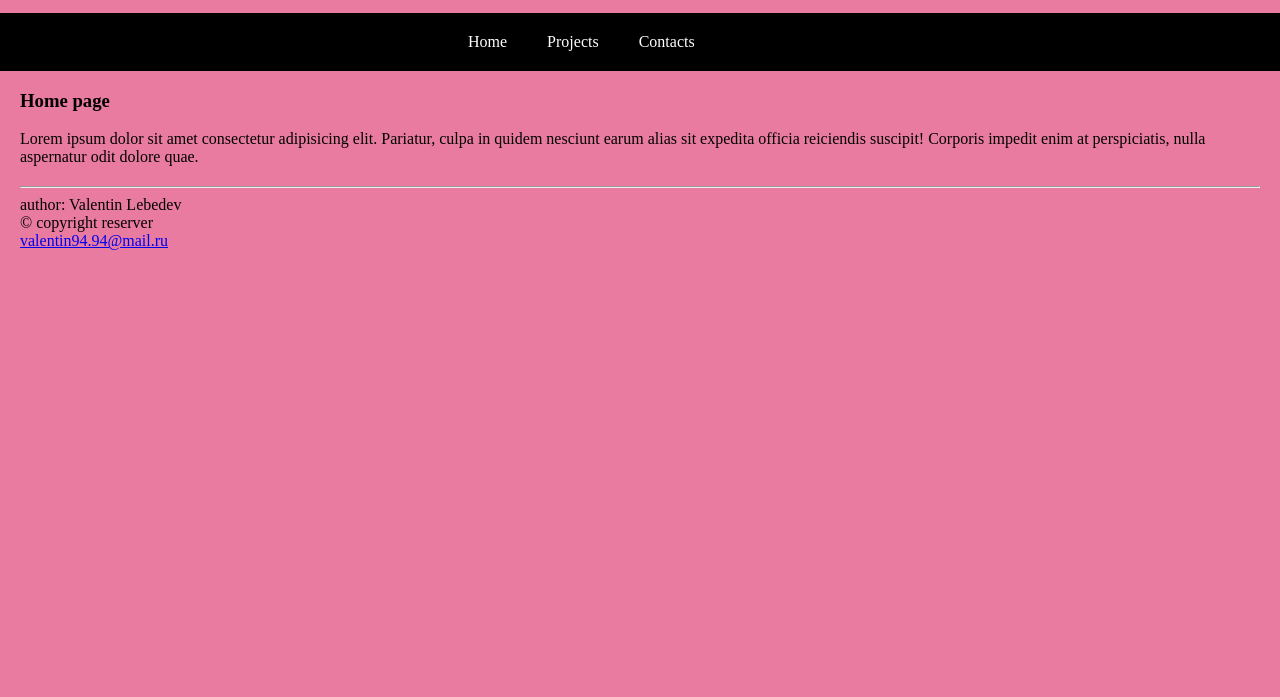
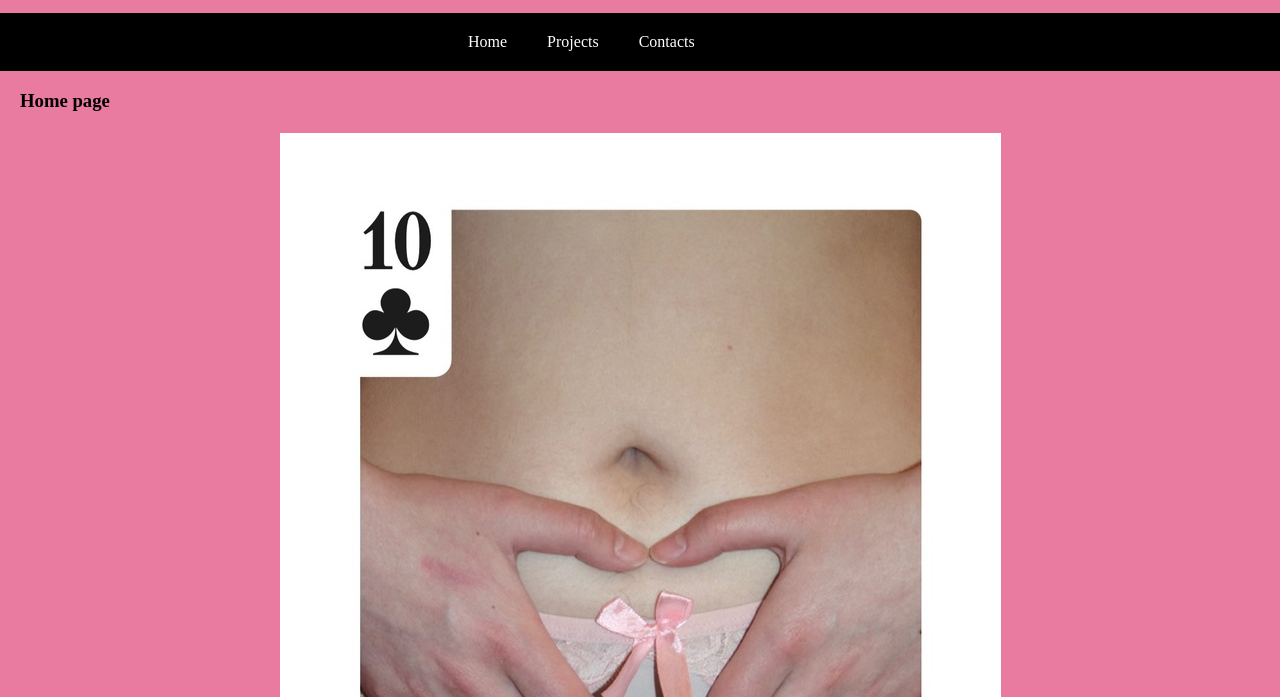
Before and after one commit to Nevilant/kris_rozhok, a plain HTML site: page index.html in a window 1280 px wide. Shown: the part 103-800 px from the top of the page. Drawn offline with Linux system fonts and the light colour scheme.

Commit message:
change text-align in footer and create changin pic

```diff
--- a/index.html
+++ b/index.html
@@ -23,9 +23,20 @@
     </nav>
 
     <main>
+
         <h3>Home page</h3>
         <script src="index.js"></script>
-        <p>Lorem ipsum dolor sit amet consectetur adipisicing elit. Pariatur, culpa in quidem nesciunt earum alias sit expedita officia reiciendis suscipit! Corporis impedit enim at perspiciatis, nulla aspernatur odit dolore quae.</p>
+        <table style="margin: 0 auto;">
+            <tr style="text-align: center;">
+             <td colspan="3"><img src="pic1.jpg" name="slide_show"></td>
+            </tr>
+            <tr>
+             <td style="text-align: right;"><a href="javascript:chgImg(-1)"></a></td>
+             <td style="text-align: center;"><a href="javascript:auto()"></a></td>
+             <td style="text-align: left;"><a href="javascript:chgImg(1)"></a></td>
+            </tr>
+           </table>
+
     </main>
 
     <footer>
--- a/index.js
+++ b/index.js
@@ -0,0 +1,37 @@
+
+all_images = new Array (
+    "pic1.jpg",
+    "pic2.jpg",
+    "pic3.jpg");
+
+var ImgNum = 0;
+var ImgLength = all_images.length - 1;
+var delay = 2500;
+var lock = false;
+var run;
+
+function chgImg(direction) {
+    if (document.images) {
+        ImgNum = ImgNum + direction;
+        if (ImgNum > ImgLength) {
+            ImgNum = 0;
+        }
+        if (ImgNum < 0) {
+            ImgNum = ImgLength;
+        }
+        document.slide_show.src = all_images[ImgNum];
+ }
+}
+
+function auto() {
+    if (lock == true) {
+        lock = false;
+        window.clearInterval(run);
+ }
+    else if (lock == false) {
+        lock = true;
+        run = setInterval("chgImg(1)", delay);
+ }
+}
+
+auto()
--- a/style.css
+++ b/style.css
@@ -41,4 +41,6 @@ main {
 
 footer {
     margin: 20px;
+    text-align: center;
+    font-size: 14px;
 }
```
Also changed, not shown: pic1.jpg (added), pic2.jpg (added), pic3.jpg (added).
